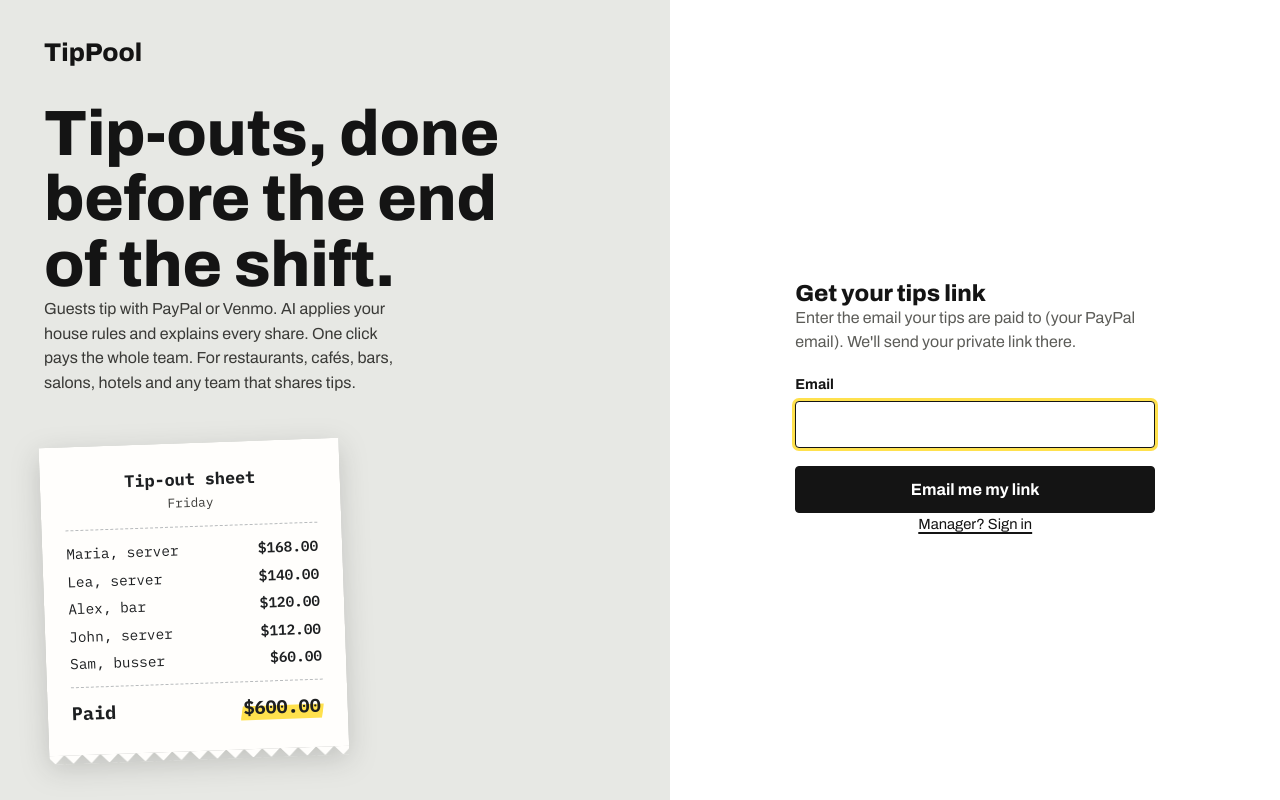
After one commit to braileanuolimpiu-max/TipPool, a Django app: page /my-link/ in a window 1280 px wide. The commit adds this page. Run offline with Django 5.2, Linux system fonts and the light colour scheme; data comes from the database, SQL or seed files in the repository.

Commit message:
Team: copy each person's tips link or make a new one; staff can email themselves their link

```diff
--- a/static/css/app.css
+++ b/static/css/app.css
@@ -487,3 +487,19 @@ hr.soft { border: 0; border-top: 1px solid var(--hair); margin: 4px 0; }
   .login .left .receipt-wrap, .login .left p { display: none; }
   .login .left h1 { font-size: 2rem; }
 }
+
+/* Team: each person's private link, copy + make a new one */
+.link-tools { display: flex; align-items: center; gap: 4px; order: 2; flex-basis: 100%; margin: -2px 0 0 46px; }
+.link-tools .label { font-size: .78rem; font-weight: 700; color: var(--graphite); margin-right: 4px; white-space: nowrap; }
+.link-tools .copy-link { flex: 1; max-width: 420px; min-width: 0; margin: 0; padding: 6px 8px; font: .74rem var(--mono); color: var(--graphite); }
+.team-rows .week-edit { order: 3; }
+.link-tools form { margin: 0; }
+.icon-btn { display: grid; place-items: center; width: 32px; height: 32px; padding: 0; border: 1px solid var(--hair); border-radius: 4px;
+  background: var(--paper); color: var(--ink); cursor: pointer; }
+.icon-btn svg { width: 16px; height: 16px; }
+.icon-btn:hover { border-color: var(--ink); }
+.icon-btn:focus-visible { box-shadow: var(--focus); outline: 0; }
+.icon-btn.done { background: var(--go-soft); border-color: var(--go); color: var(--go); }
+@media (max-width: 640px) {
+  .link-tools .label { display: none; }
+}
--- a/templates/registration/login.html
+++ b/templates/registration/login.html
@@ -15,7 +15,7 @@
       <input type="hidden" name="next" value="{{ next }}">
       <button class="btn btn-primary btn-block">Sign in</button>
       <p class="auth-switch">New to TipPool? <a href="{% url 'signup' %}">Create a business account</a></p>
-      <p class="hint" style="margin:0">Staff don't need to sign in: your manager gives you a private link to your tips.</p>
+      <p class="hint" style="margin:0">Staff don't need to sign in: you have a private link to your tips. Lost it? <a href="{% url 'email_my_link' %}">Email me my link</a></p>
     </form>
   </div>
 </div>
--- /dev/null
+++ b/templates/registration/my_link.html
@@ -0,0 +1,17 @@
+{% extends "registration/_auth_simple.html" %}
+{% block title %}Get your tips link{% endblock %}
+{% block panel %}
+{% if sent %}
+<h2>Check your email</h2>
+<p class="muted">If that email is on a team, your private tips link is on its way. It can take a minute. Can't find it? Ask your manager to copy it for you.</p>
+<a class="btn btn-secondary" href="{% url 'email_my_link' %}">Try another email</a>
+{% else %}
+<form method="post" class="stack">{% csrf_token %}
+  <h2>Get your tips link</h2>
+  <p class="muted" style="margin:0">Enter the email your tips are paid to (your PayPal email). We'll send your private link there.</p>
+  <div><label for="email">Email</label><input type="email" id="email" name="email" required autocomplete="email" autofocus></div>
+  <button class="btn btn-primary btn-block">Email me my link</button>
+  <p class="auth-switch"><a href="{% url 'login' %}">Manager? Sign in</a></p>
+</form>
+{% endif %}
+{% endblock %}
--- a/tips/accounts.py
+++ b/tips/accounts.py
@@ -128,6 +128,29 @@ def signup(request):
     })
 
 
+# --- Staff: get your private tips link by email ---------------------------------------
+def email_my_link(request):
+    """A worker who lost their link types their email; the link goes to that inbox only.
+    The answer is the same whether or not the email is on a team, so nobody can test emails here."""
+    from django.core.cache import cache
+    from .models import StaffMember
+    sent = False
+    if request.method == "POST":
+        email = request.POST.get("email", "").strip().lower()
+        sent = True
+        # at most one email per address every 2 minutes
+        if "@" in email and cache.add(f"my-link:{email}", 1, 120):
+            people = StaffMember.objects.filter(paypal_email__iexact=email, memberships__active=True).distinct()
+            lines = [f"{p.business.name}: {request.build_absolute_uri(reverse('my_tips', args=[p.access_token]))}"
+                     for p in people.select_related("business")]
+            if lines:
+                send_mail("Your TipPool tips link",
+                          "Here is your private link to your tips. Keep it to yourself: anyone with it can see "
+                          "your tips.\n\n" + "\n".join(lines) + "\n\nTip: add it to your phone's home screen.\n",
+                          settings.DEFAULT_FROM_EMAIL, [email], fail_silently=True)
+    return render(request, "registration/my_link.html", {"sent": sent})
+
+
 # --- Invite other managers ----------------------------------------------------------
 @require_POST
 @owner_required
--- a/tips/templates/tips/my_tips.html
+++ b/tips/templates/tips/my_tips.html
@@ -2,9 +2,6 @@
 {% block title %}My tips{% endblock %}
 {% block body %}
 <div class="guest">
-  {% if user.is_authenticated %}
-  <div class="manager-strip"><span>You're viewing {{ member.name }}'s page</span><a href="{% url 'staff_list' %}">Back to team</a></div>
-  {% endif %}
   <div style="width:100%;max-width:460px;margin-bottom:14px">
     <h1>Hi {{ member.name }}</h1>
     <p class="muted" style="margin:4px 0 0">Your tips{% if member_locations %} from {% for loc in member_locations %}{{ loc.display_name }}{% if not forloop.last %}{% if forloop.revcounter == 2 %} and {% else %}, {% endif %}{% endif %}{% endfor %}{% endif %}, and the math behind each one.</p>
--- a/tips/urls.py
+++ b/tips/urls.py
@@ -7,6 +7,7 @@ urlpatterns = [
     # business accounts
     path("signup/", accounts.signup, name="signup"),
     path("invite/<str:token>/", accounts.accept_invite, name="accept_invite"),
+    path("my-link/", accounts.email_my_link, name="email_my_link"),
     path("managers/invite/", accounts.invite_manager, name="invite_manager"),
     path("managers/<int:pk>/remove/", accounts.remove_manager, name="remove_manager"),
     path("managers/invites/<int:pk>/cancel/", accounts.cancel_invite, name="cancel_invite"),
@@ -30,6 +31,7 @@ urlpatterns = [
     path("staff/<int:pk>/toggle/", views.staff_toggle, name="staff_toggle"),
     path("staff/<int:pk>/role/", views.staff_role, name="staff_role"),
     path("staff/<int:pk>/schedule/", views.staff_schedule, name="staff_schedule"),
+    path("staff/<int:pk>/new-link/", views.staff_new_link, name="staff_new_link"),
     path("roles/add/", views.role_add, name="role_add"),
     path("roles/<int:pk>/remove/", views.role_remove, name="role_remove"),
     path("roles/preset/", views.role_preset, name="role_preset"),
```
Also changed, not shown: tips/templates/tips/staff_list.html (+28 -1 lines), tips/tests/test_staff_links.py (added, +70 -0 lines), tips/views.py (+15 -0 lines).
